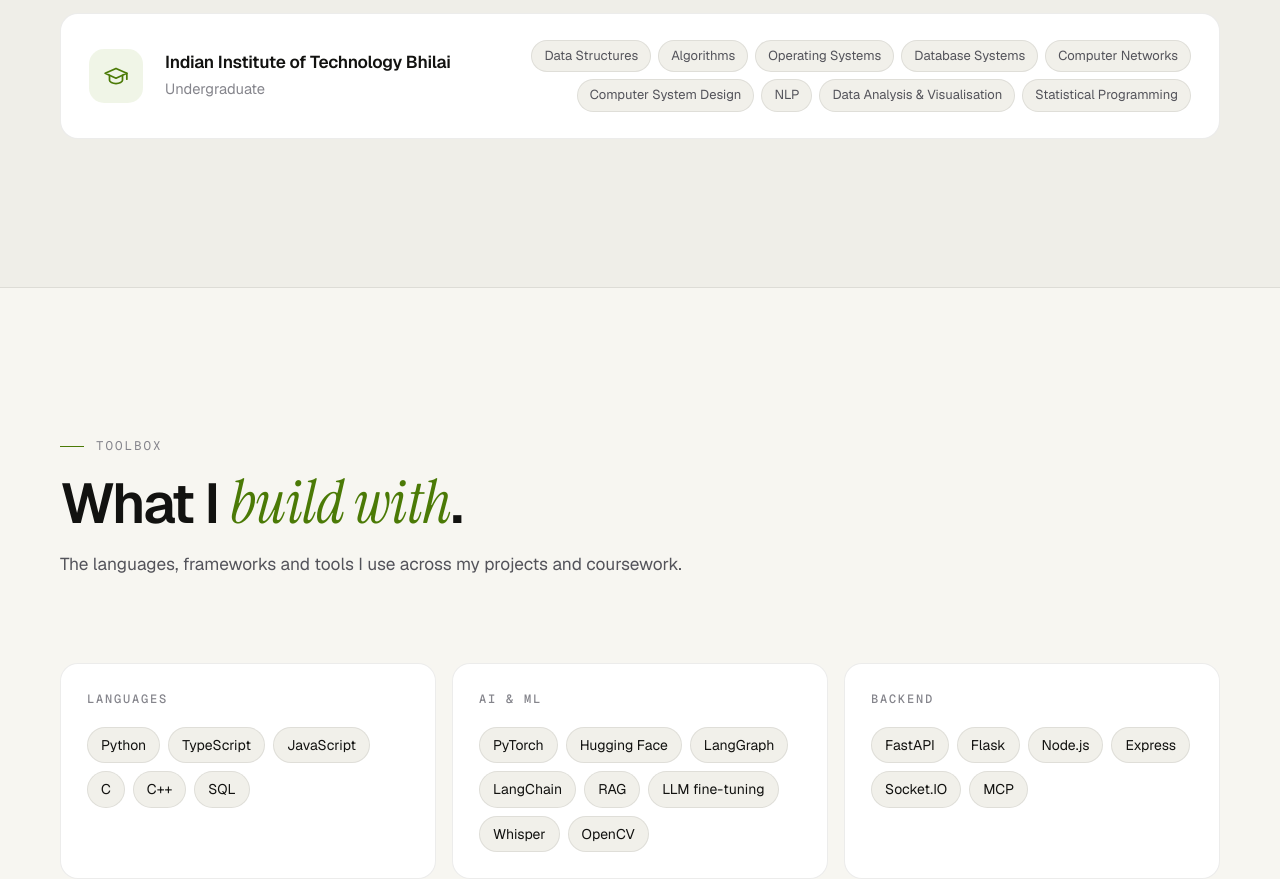
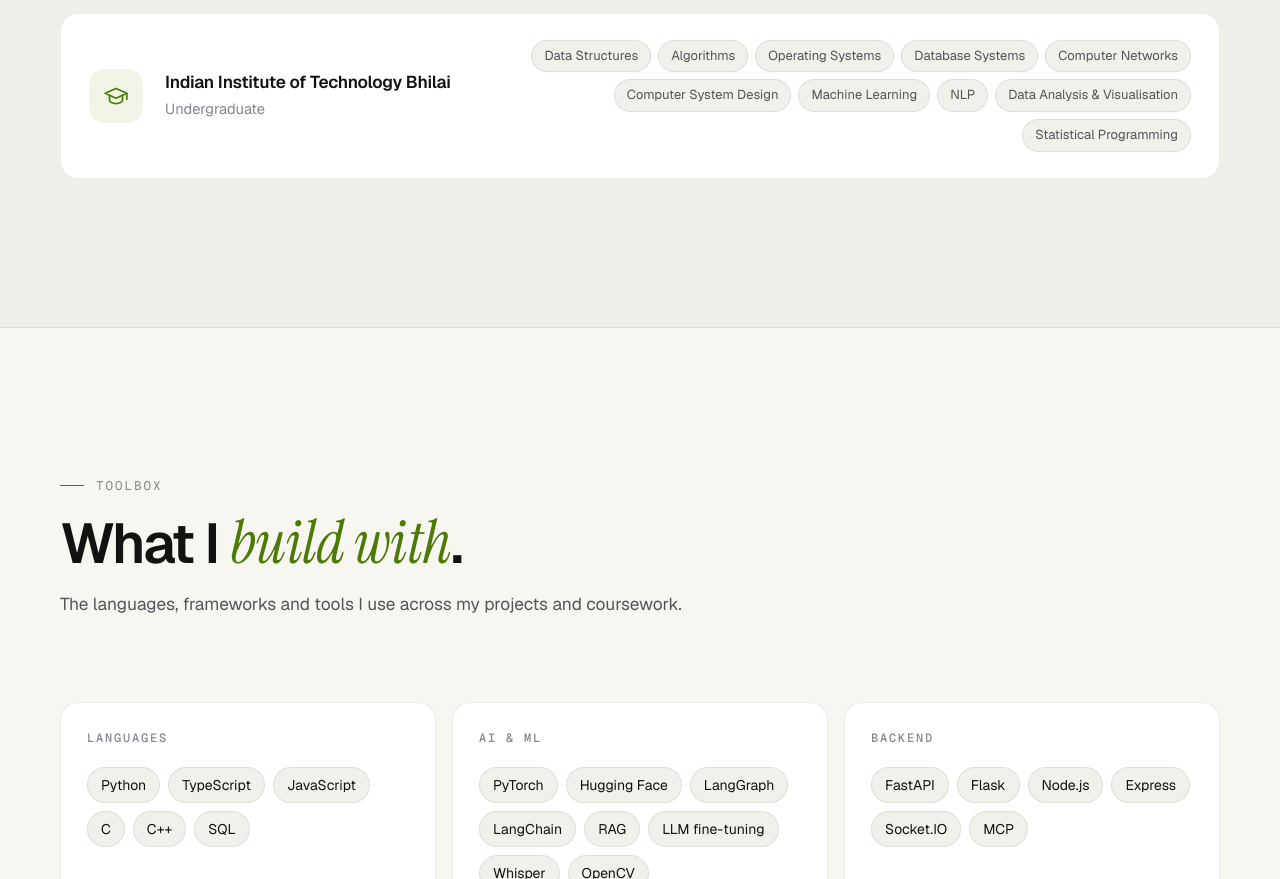
Before and after one commit to krish1809/krish1809.github.io, a plain HTML site: page index.html in a window 1280 px wide. Shown: the part 5736-6615 px from the top of the page. Drawn offline with nearby package versions, Linux system fonts and the light colour scheme.

Commit message:
Add Machine Learning to coursework
Co-Authored-By: Claude Opus 5.5 <noreply@anthropic.com>

```diff
--- a/index.html
+++ b/index.html
@@ -377,7 +377,7 @@
             <p class="edu__deg">Undergraduate</p>
           </div>
           <ul class="edu__courses" aria-label="Relevant coursework">
-            <li>Data Structures</li><li>Algorithms</li><li>Operating Systems</li><li>Database Systems</li><li>Computer Networks</li><li>Computer System Design</li><li>NLP</li><li>Data Analysis &amp; Visualisation</li><li>Statistical Programming</li>
+            <li>Data Structures</li><li>Algorithms</li><li>Operating Systems</li><li>Database Systems</li><li>Computer Networks</li><li>Computer System Design</li><li>Machine Learning</li><li>NLP</li><li>Data Analysis &amp; Visualisation</li><li>Statistical Programming</li>
           </ul>
         </div>
       </div>
```
